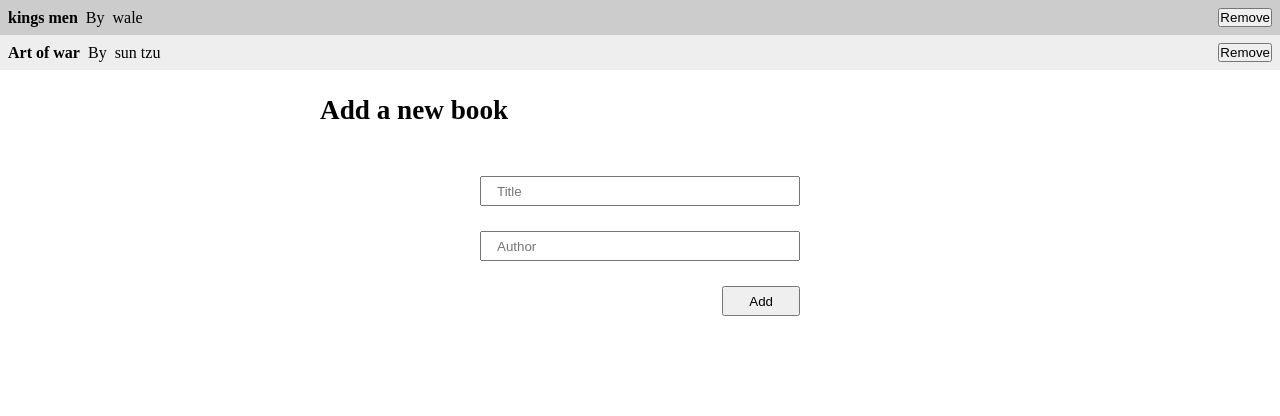
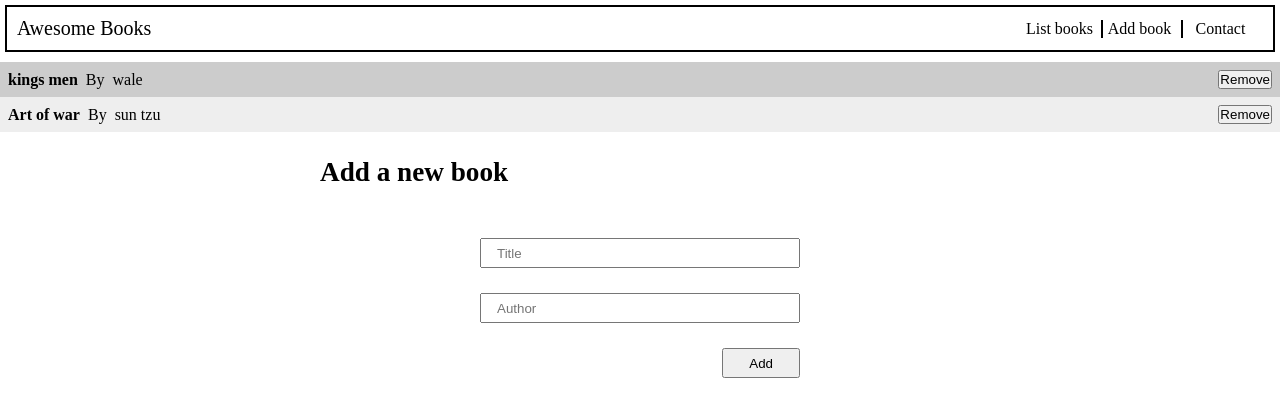
Before and after one commit to olawale-o/react-awesome-books, a React (Create React App) app: page / in a window 1280 px wide. Shown: the top 416 px of the page. Built offline with nearby package versions, Linux system fonts and the light colour scheme.

Commit message:
Import Header.js in Book.js file

```diff
--- a/src/views/Books.js
+++ b/src/views/Books.js
@@ -7,6 +7,7 @@ import { initialState } from '../store/bookState.js';
 import { BookContext } from '../contextProvider/bookProvider.js';
 import { addBook } from '../reduxStore/actions/action_creators.js';
 import { selectBooks, totalBooks } from '../reduxStore/selectors/booksSelector';
+import Header from '../components/Header.js';
 
 const Books = () => {
   const [ state, dispatch ] = useReducer(bookReducer, initialState);
@@ -23,6 +24,7 @@ const Books = () => {
   // const emptyBooks = () => dispatch({type: 'emptyBooks', payload: [] });
   return (
     <div>
+      <Header />
       <BookContext.Provider value={[state, dispatch]}>
         <BookList books={books} />
         <AddBook addBookToStore={addBookToStore} />
```
